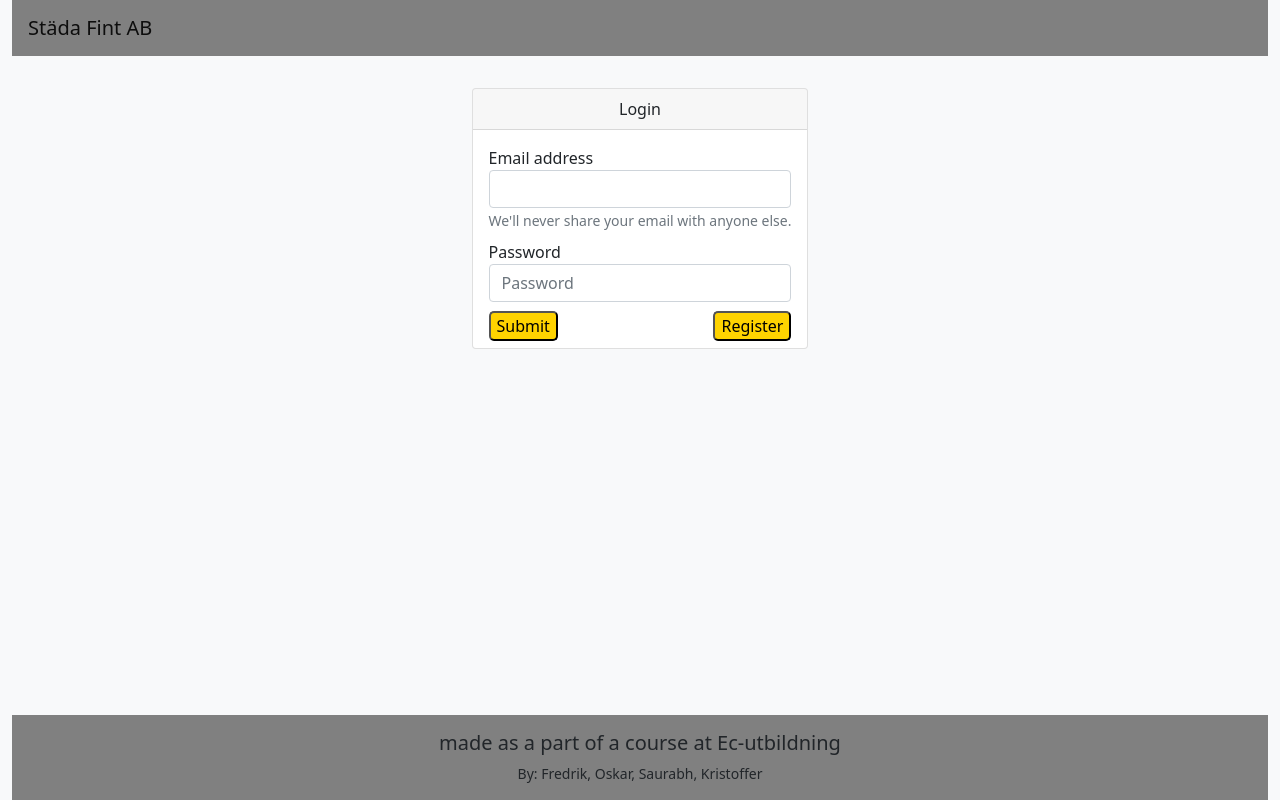
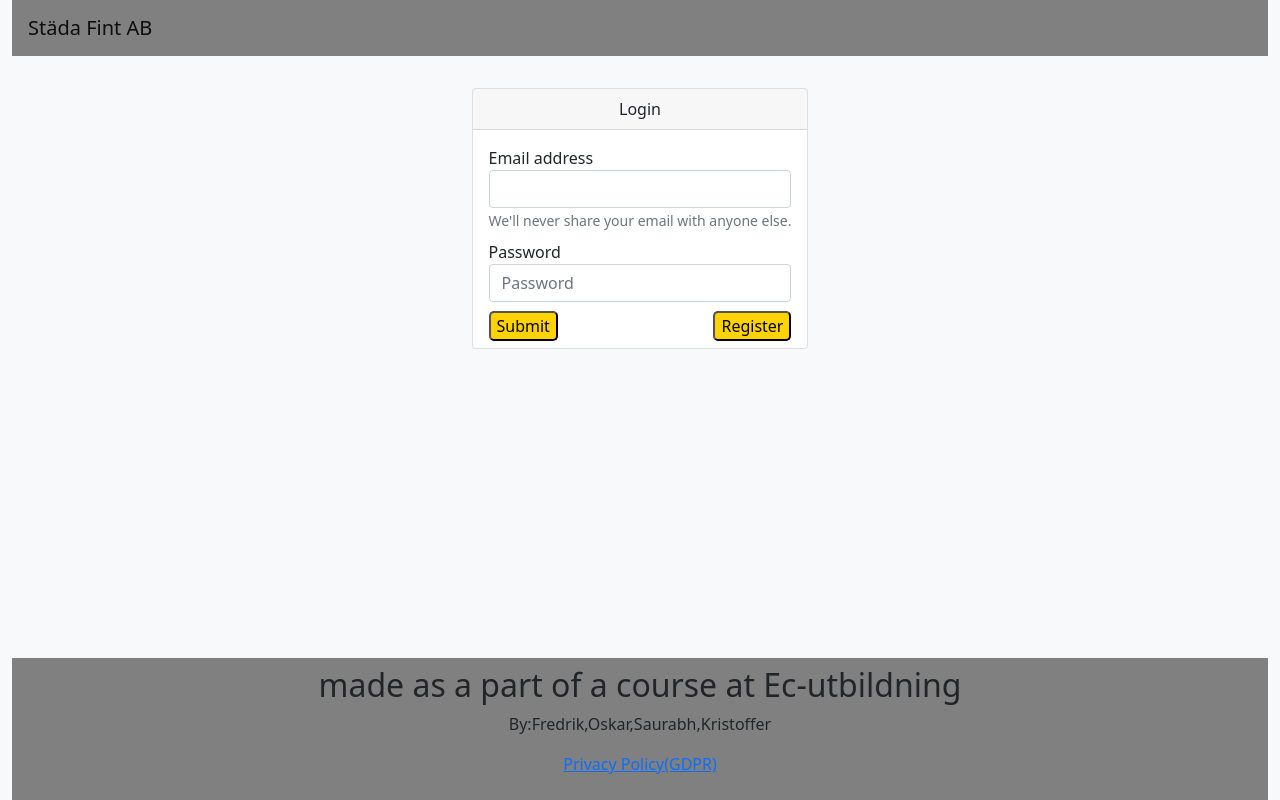
Before and after one commit to kriswern/frontend-book-and-clean, a React (Create React App) app: page /login in a window 1280 px wide. Built offline with nearby package versions, Linux system fonts and the light colour scheme.

Commit message:
merge conflict solved

```diff
--- a/package.json
+++ b/package.json
@@ -13,6 +13,7 @@
     "history": "^5.1.0",
     "jwt-decode": "^3.1.2",
     "react": "^17.0.2",
+    "react-cookie-consent": "^7.0.1",
     "react-dom": "^17.0.2",
     "react-icons": "^4.3.1",
     "react-router-dom": "^5.3.0",
--- a/src/App.js
+++ b/src/App.js
@@ -12,6 +12,7 @@ import UserNav from "./components/Pages/userNav";
 import RegisterForm from "./components/register/RegisterForm";
 import CustomerBilling from "./components/Pages/adminPage/customerBillingTab/CustomerBilling";
 import UserProfile from "./components/register/UserProfile";
+import GDPR from "./components/register/GDPR";
 
 export default function App() {
     const history = useHistory();
@@ -89,12 +90,12 @@ export default function App() {
                 <Route path="/admin/bookings" exact component={Bookings} />
                 <Route path="/admin/newbooking" component={NewBooking} />
                 <Route path="/admin/register" component={RegisterForm} />
-                <Route path="/admin/customerBilling" component={CustomerBilling} />
                 <Route path="/customer/bookings" component={Bookings} />
                 <Route path="/customer/newbooking" component={NewBooking} />
                 <Route path="/cleaner/bookings" component={Bookings} />
                 <Route path="/cleaner" component={UserProfile} />
                 <Route path="/customer" component={UserProfile} />
+                <Route path="/gdpr" component={GDPR} />
             </Switch>
         </Layout>
     );
--- a/src/components/layout/Footer.js
+++ b/src/components/layout/Footer.js
@@ -1,8 +1,12 @@
+import { Link} from "react-router-dom";
+
+
 export default function Footer() {
   return (
-    <footer className=" text-center">
-      <small><h5>made as a part of a course at Ec-utbildning</h5></small>
-      <small><p>By: Fredrik, Oskar, Saurabh, Kristoffer</p></small>
+    <footer className=" text-center p-2">
+      <h2>made as a part of a course at Ec-utbildning</h2>
+      <p>By:Fredrik,Oskar,Saurabh,Kristoffer</p>
+      <p><Link to={"/gdpr"}>Privacy Policy(GDPR)</Link></p>
     </footer>
   );
 }
--- a/src/components/register/RegisterForm.js
+++ b/src/components/register/RegisterForm.js
@@ -2,7 +2,8 @@ import { useState, useEffect } from "react";
 import RegisterService from "../../services/RegisterService";
 import "../../css/registerForm.css";
 import TokenService from "../../services/TokenService";
-import { useHistory } from "react-router-dom";
+import { Link, useHistory } from "react-router-dom";
+import CookieConsent from "react-cookie-consent";
 
 export default function RegisterForm() {
     const initialState = {
@@ -32,13 +33,21 @@ export default function RegisterForm() {
     };
 
     return (
-        <div>{role !=="admin" &&
-        <button className="back_button" onClick={()=>history.push("/login")}> Back </button>
-         }
+        <div>
+            {role !== "admin" && (
+                <button
+                    className="back_button"
+                    onClick={() => history.push("/login")}
+                >
+                    {" "}
+                    Back{" "}
+                </button>
+            )}
             <div className="form-container">
                 <form
                     onSubmit={handleSubmit}
-                className="register-form d-flex flex-column align-content-center">
+                    className="register-form d-flex flex-column align-content-center"
+                >
                     <div class="form-group-row">
                         <label
                             for="validationTooltip01"
@@ -64,7 +73,10 @@ export default function RegisterForm() {
                         </div>
                     </div>
                     <div class="form-group-row">
-                    <label for="inputEmail4" class="col-sm-2 col-form-label">
+                        <label
+                            for="inputEmail4"
+                            class="col-sm-2 col-form-label"
+                        >
                             Email
                         </label>
                         <div class="col-sm-10">
@@ -87,7 +99,8 @@ export default function RegisterForm() {
                     <div class="form-group-row">
                         <label
                             for="inputPassword4"
-                        class="col-sm-2 col-form-label ">
+                            class="col-sm-2 col-form-label "
+                        >
                             Password
                         </label>
                         <div class="col-sm-10">
@@ -108,7 +121,10 @@ export default function RegisterForm() {
                         </div>
                     </div>
                     <div class="form-group">
-                    <label for="inputAddress" class="col-sm-2 col-form-label">
+                        <label
+                            for="inputAddress"
+                            class="col-sm-2 col-form-label"
+                        >
                             Address
                         </label>
                         <div class="col-sm-10">
@@ -137,14 +153,18 @@ export default function RegisterForm() {
                             id="exampleRadios1"
                             value="customer"
                             onChange={(e) =>
-                            setFormData({ ...formData, type: e.target.value })
+                                setFormData({
+                                    ...formData,
+                                    type: e.target.value,
+                                })
                             }
                             required
                         />
                         <label class="form-check-label" for="exampleRadios1">
                             Customer
                         </label>
-                </div> {role === "admin" &&
+                    </div>{" "}
+                    {role === "admin" && (
                         <div class="form-check">
                             <input
                                 class="form-check-input"
@@ -153,19 +173,39 @@ export default function RegisterForm() {
                                 id="exampleRadios2"
                                 value="cleaner"
                                 onChange={(e) =>
-                            setFormData({ ...formData, type: e.target.value })
+                                    setFormData({
+                                        ...formData,
+                                        type: e.target.value,
+                                    })
                                 }
                                 required
                             />
-                    <label class="form-check-label" for="exampleRadios2">
+                            <label
+                                class="form-check-label"
+                                for="exampleRadios2"
+                            >
                                 Cleaner
                             </label>
-                </div>}
+                        </div>
+                    )}
                     <br />
                     <button type="submit" class="btn btn-primary">
                         Register
                     </button>
+                    <br />
+                    <p class="text-center">
+                        <Link to={"/gdpr"}>Privacy Policy(GDPR)</Link>
+                    </p>
                 </form>
+
+                <CookieConsent
+                    debug={true}
+                    location="top"
+                    buttonStyle={{ fontWeight: "bold" }}
+                >
+                    This site does not save cookies. See our{" "}
+                    <Link to={"/gdpr"}>Privacy Policy(GDPR)</Link> for more.{" "}
+                </CookieConsent>
             </div>
         </div>
     );
```
Also changed, not shown: src/components/register/UserProfile.js (+1 -7 lines), 1 other file (tests, documents, lock files or other folders). Lines whose indentation alone changed are shown as unchanged.
